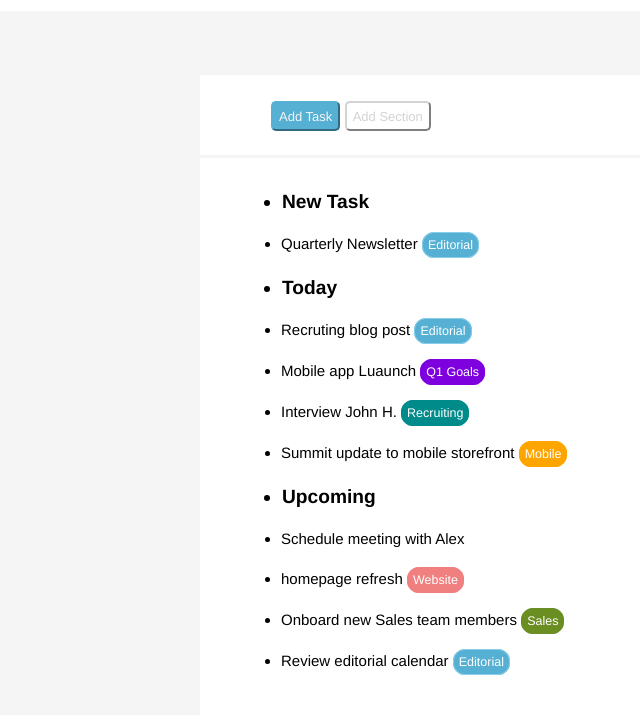
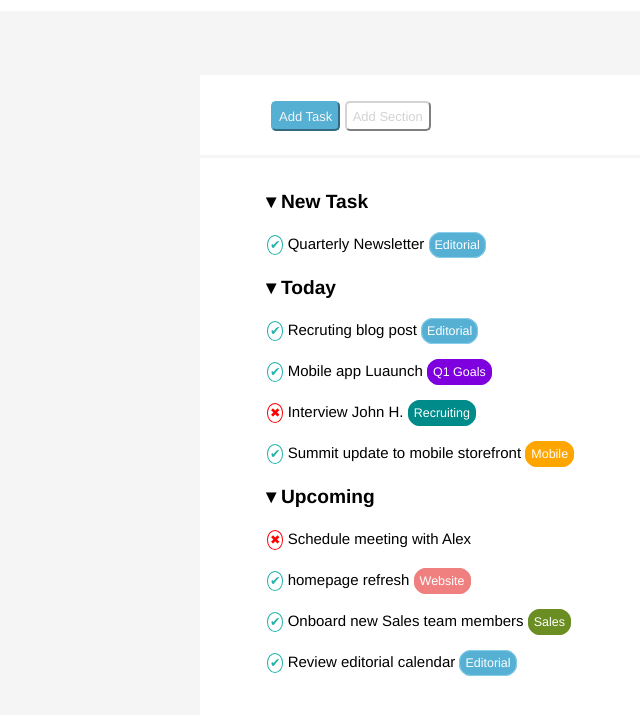
Before and after one commit to SimonePresti/html-css-toboolist, a plain HTML site: page index.html in a window 1280 px wide. Shown: the part 69-784 px from the top of the page, without its empty margins (0-640 px from the left). Drawn offline with Linux system fonts and the light colour scheme.

Commit message:
page complete

```diff
--- a/css/style.css
+++ b/css/style.css
@@ -54,6 +54,7 @@ section#main-logo h1 {
 #ul {
     margin: 20px 20px;
     line-height: 40px;
+    list-style-type: none;
 
 }
 
@@ -63,7 +64,7 @@ section#main-logo h1 {
     font-size: small;
     font-weight: lighter;
     font-size: 15px;
-    margin-left: 20px;
+    margin-left: 6px;
 }
 
 .button {
@@ -93,10 +94,11 @@ section#main-logo h1 {
 }
 
 .p {
-    margin-left: 21px;
+    margin-left: 5px;
     font-size: larger;
     font-weight: bold;
     line-height: 45px;
+    list-style-type: none;
 
 }
 
@@ -160,3 +162,24 @@ section#main-logo h1 {
     border-radius: 12px;
     padding: 5px;
 }
+
+#verified {
+    border: 1px solid lightseagreen;
+    width: 10px;
+    height: 10px;
+    border-radius: 100%;
+    padding: 2px;
+    color: lightseagreen;
+    font-size: smaller;
+
+}
+
+#negative {
+    border: 1px solid red;
+    width: 10px;
+    height: 10px;
+    border-radius: 100%;
+    padding: 2px;
+    color: red;
+    font-size: smaller;
+}
--- a/index.html
+++ b/index.html
@@ -13,7 +13,9 @@
     <header>
         <section id="main-logo" >
             <img src="./img/Logo.png" alt="Logo">
-            <h1 id="h1">Toboolist</h1>
+            <h1 id="h1">
+                Toboolist
+            </h1>
         </section>
     </header>
     <!-- Corpo della pagina -->
@@ -21,7 +23,11 @@
         <!-- Header del main -->
         <section id="contenitor1">
             <div class="button">
-                <button id="task">Add Task</button> <button id="section">Add Section</button>
+                <button id="task">Add Task
+                </button>
+
+                <button id="section">Add Section
+                </button>
             </div>
         </section>
         <!-- Parte principale -->
@@ -30,50 +36,44 @@
                 <ul id="ul">
 
                     <li class="p">
-                         New Task
+                        &#9662; New Task
+                    </li>
+                    <li class="fontlist">
+                        <span id="verified">&#10004;</span> Quarterly Newsletter  <span id="Editorial">Editorial</span>
+                      </li>
+                    <li class="p">
+                        &#9662; Today
                     </li>
                       <li class="fontlist">
-                        Quarterly Newsletter  <span id="Editorial">Editorial</span>
-                      </li>
-                    <li class="p">
-                        Today
-                    </li>
-                      <li class="fontlist">Recruting blog post <span id="Editorial">Editorial</span>
+                       <span id="verified">&#10004;</span> Recruting blog post <span id="Editorial">Editorial</span>
                       </li>
                       <li class="fontlist">
-                        Mobile app Luaunch <span id="goals">Q1 Goals</span>
+                        <span id="verified">&#10004;</span> Mobile app Luaunch <span id="goals">Q1 Goals</span>
                       </li>
                       <li class="fontlist">
-                        Interview John H. <span id="rectruiting">Recruiting</span>
+                       <span id="negative">&#10006;</span> Interview John H. <span id="rectruiting">Recruiting</span>
                       </li>
                       <li class="fontlist">
-                        Summit update to mobile storefront <span id="mobile">Mobile
+                       <span id="verified">&#10004;</span> Summit update to mobile storefront <span id="mobile">Mobile
                         </span>
                     <li class="p">
-                        Upcoming
+                        &#9662; Upcoming
                     </li>
                       <li class="fontlist">
-                        Schedule meeting with Alex
+                       <span id="negative">&#10006;</span> Schedule meeting with Alex
                       </li>
                       <li class="fontlist">
-                        homepage refresh <span id="website">Website</span>
+                       <span id="verified">&#10004;</span> homepage refresh <span id="website">Website</span>
                       </li>
                       <li class="fontlist">
-                        Onboard new Sales team members <span id="sales">Sales</span>
+                       <span id="verified">&#10004;</span> Onboard new Sales team members <span id="sales">Sales</span>
                       </li>
                       <li class="fontlist">
-                        Review editorial calendar <span id="Editorial">Editorial</span>
+                       <span id="verified">&#10004;</span> Review editorial calendar <span id="Editorial">Editorial</span>
                       </li>
-
-
-
                      </li>
 
                 </ul>
-
-
-
-
             </div>
         </section>
 
```
Also changed, not shown: 2 other files.
